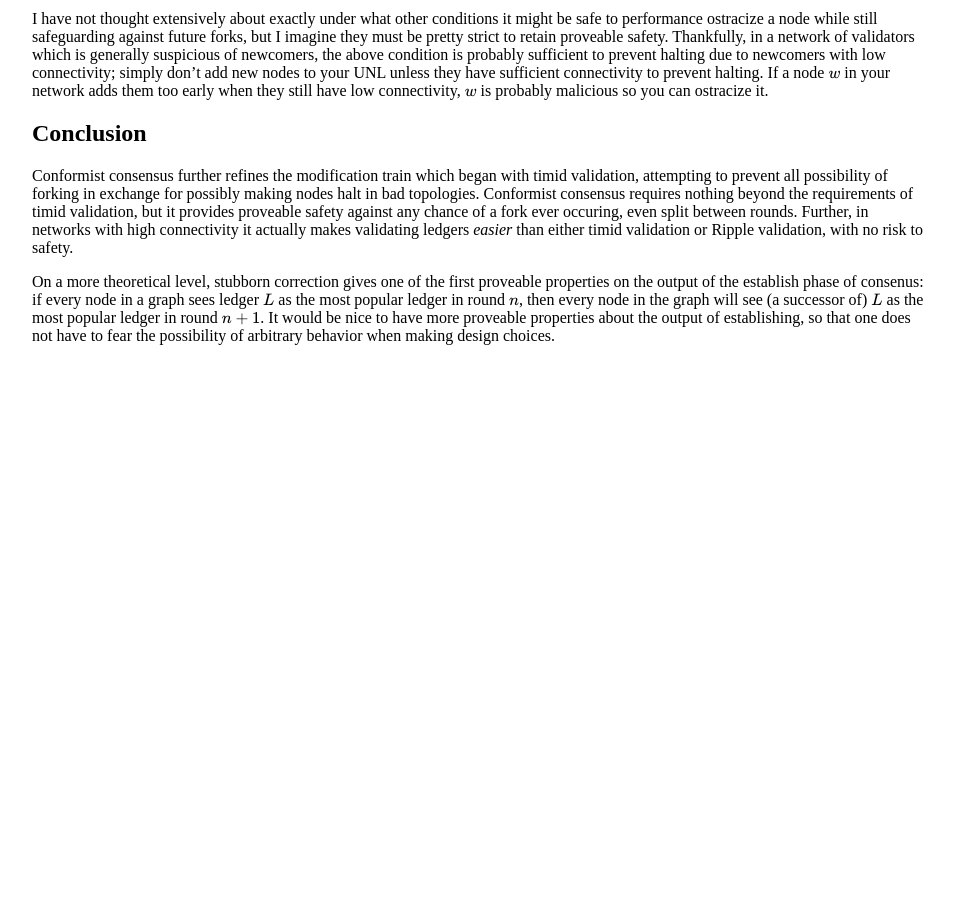
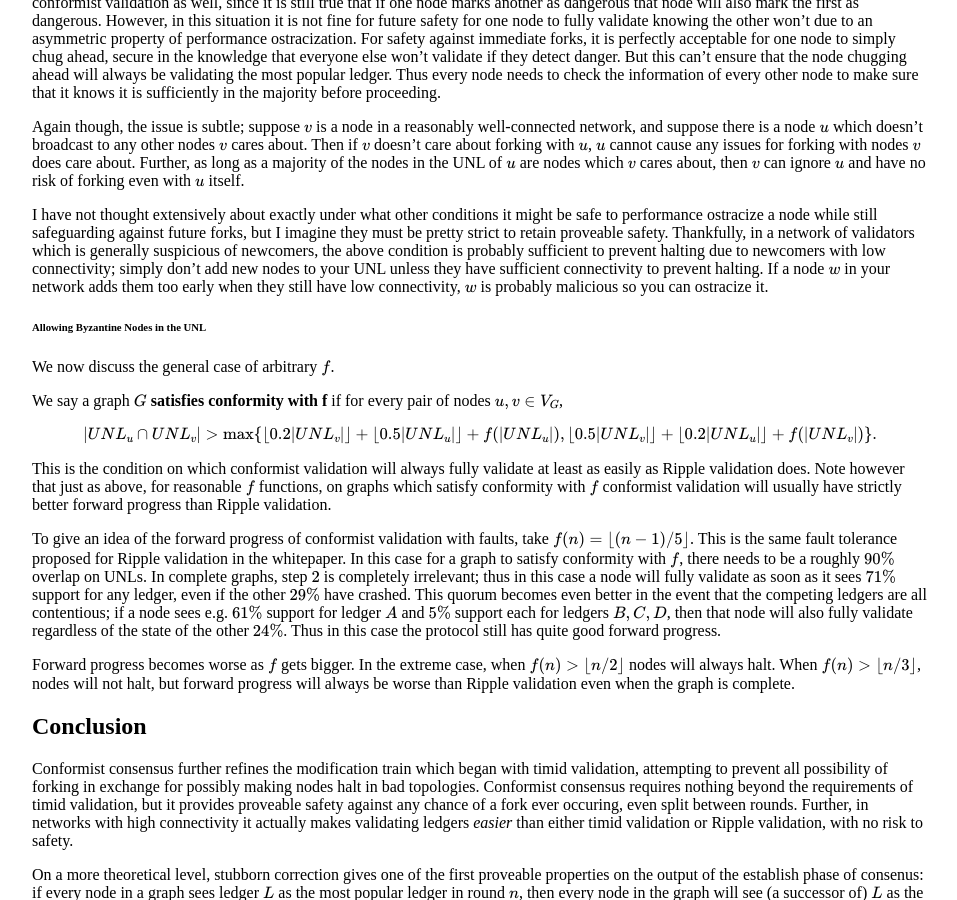
Before and after one commit to ChronusZ/chronusz.github.io, a Jekyll site: the page built from _posts/2017-07-02-conformist-consensus.md, in a window 1280 px wide and 900 px high, scrolled down 3195 px. Shown: the whole window, without its empty margins (160-1117 px from the left). Built offline with Jekyll 4.4.1, drawn with Linux system fonts in a browser that asks for light colours; formulas are drawn with MathJax 3; before the commit the page ends 3600 px from its top, so only the background shows below that; some of the changed text lies outside the part shown.

Commit message:
Update 2017-07-02-conformist-consensus.md

```diff
--- a/_posts/2017-07-02-conformist-consensus.md
+++ b/_posts/2017-07-02-conformist-consensus.md
@@ -57,13 +57,19 @@ Let $$v\in V_G$$ be any node. Let $$C(v)\subseteq V_G$$ be the set of nodes $$v$
 
 To clarify, $$C(v)$$ has no impact on Byzantine safety. It *only* says which nodes $$v$$ checks fork-safety with. Byzantine safety is entirely determined by UNLs: a Byzantine node which is not in your UNL can't make you fork with another node, and a Byzantine node which is in your UNL will affect your fork-safety the same regardless of whether you "care about" it or not. To avoid thinking the protocol is safe in situations where it isn't, it is best to always require that $$UNL_v\subseteq C(v)$$ (but there's of course no need to require that $$UNL_v = C(v)$$).
 
+For robustness, we also add a parameter allowing some fraction of anyone's UNL to be Byzantine and still get proveable safety. Thus nodes which are not known to be Byzantine still won't affect the protocol. This allowance comes at the cost of forward progress: the more nodes one wants to allow to be Byzantine, the harder it is to fully validate a ledger.
+
+To keep things as abstract as possible, let $$f:\mathbb{N}\to\mathbb{N}_0$$ be an arbitrary monotone-increasing function. The values of $$f$$ are interpreted as "in a UNL of size $$n\in\mathbb{N}$$, we allow at most $$f(n)$$ arbitrarily chosen nodes in the UNL to be Byzantine". In general $$f$$ will probably only ever be (the floor of) a linear function with a slope between $$0$$ and $$0.5$$, but it may be helpful for pedagogy to be able to recognize immediately where $$f$$ shows up.
+
 For each $$u\in UNL_v$$, let $$X(u)$$ denote the ledger $$u$$ is validating, or $$\bot$$ if this is unknown. $$v$$ runs the following algorithm to determine whether or not it should validate:
 
-1. Check if either there exists some ledger $$L$$ such that for every $$L'\neq L$$, $$\#\{u\in UNL_v:X(u)=L\}+\chi(L,L')>\#\{u\in UNL_v:X(u)=L'\vee X(u)=\bot\}.$$ If so, store the ledger $$L$$ and the set $$S=\#\{u\in UNL_v:X(u)=L\}$$ as private variables, and proceed to step $$2$$. If we hear from all of our neighbors and there is no ledger satisfying the above condition, or enough time passes and still the above condition is not satisfied, reject validation and terminate the algorithm.
-2. For each node $$u\in C(v)$$, mark $$u$$ as **safe** iff for every ledger $$L'\neq L$$, $$\vert UNL_u\cap S\vert+\chi(L,L')>\vert UNL_u\setminus UNL_v\vert + \#\{w\in UNL_v\cap UNL_u : X(w)=L'\vee X(w)=\bot\vee w\}$$.
+1. Check if either there exists some ledger $$L$$ such that for every $$L'\neq L$$, $$\vert S\vert+\chi(L,L')>\#\{u\in UNL_v:X(u)=L'\vee X(u)=\bot\}+2f(\vert UNL_v\vert).$$ If so, store the ledger $$L$$ and the set $$S=\#\{u\in UNL_v:X(u)=L\}$$ as private variables, and proceed to step $$2$$. If we hear from all of our neighbors and there is no ledger satisfying the above condition, or enough time passes and still the above condition is not satisfied, reject validation and terminate the algorithm.
+2. For each node $$u\in C(v)$$, mark $$u$$ as **safe** iff for every ledger $$L'\neq L$$, $$\vert UNL_u\cap S\vert+\chi(L,L')>\vert UNL_u\setminus UNL_v\vert + \#\{w\in UNL_v\cap UNL_u : X(w)=L'\vee X(w)=\bot\}+2f(\vert UNL_u\vert)$$.
 3. If every node in $$C(v)$$ has been marked safe, fully validate the ledger $$L$$. Otherwise reject validation (or do optimistic waiting if so desired).
 
 #### Analysis
+
+For expository reasons, assume temporarily that $$f(n)=0$$ for all $$n\in\mathbb{N}$$. Further below we will discuss the general case.
 
 Some explanation may be necessary to explain why conformist validation can change "$$80\%$$ support" to "most popular" in step $$1$$ and not run into issues with safety.
 
@@ -91,6 +97,21 @@ Again though, the issue is subtle; suppose $$v$$ is a node in a reasonably well-
 
 I have not thought extensively about exactly under what other conditions it might be safe to performance ostracize a node while still safeguarding against future forks, but I imagine they must be pretty strict to retain proveable safety. Thankfully, in a network of validators which is generally suspicious of newcomers, the above condition is probably sufficient to prevent halting due to newcomers with low connectivity; simply don't add new nodes to your UNL unless they have sufficient connectivity to prevent halting. If a node $$w$$ in your network adds them too early when they still have low connectivity, $$w$$ is probably malicious so you can ostracize it.
 
+###### Allowing Byzantine Nodes in the UNL
+
+We now discuss the general case of arbitrary $$f$$.
+
+We say a graph $$G$$ **satisfies conformity with f** if for every pair of nodes $$u,v\in V_G$$,
+\begin{aligned}
+\vert UNL_u\cap UNL_v \vert > \max\\{\lfloor 0.2\vert UNL_v\vert\rfloor + \lfloor 0.5\vert UNL_u\vert\rfloor+f(\vert UNL_u\vert),\lfloor 0.5\vert UNL_v\vert\rfloor + \lfloor 0.2\vert UNL_u\vert\rfloor+f(\vert UNL_v\vert)\\}.
+\end{aligned}
+
+This is the condition on which conformist validation will always fully validate at least as easily as Ripple validation does. Note however that just as above, for reasonable $$f$$ functions, on graphs which satisfy conformity with $$f$$ conformist validation will usually have strictly better forward progress than Ripple validation.
+
+To give an idea of the forward progress of conformist validation with faults, take $$f(n)=\lfloor (n-1)/5\rfloor$$. This is the same fault tolerance proposed for Ripple validation in the whitepaper. In this case for a graph to satisfy conformity with $$f$$, there needs to be a roughly $$90\%$$ overlap on UNLs. In complete graphs, step $$2$$ is completely irrelevant; thus in this case a node will fully validate as soon as it sees $$71\%$$ support for any ledger, even if the other $$29\%$$ have crashed. This quorum becomes even better in the event that the competing ledgers are all contentious; if a node sees e.g. $$61\%$$ support for ledger $$A$$ and $$5\%$$ support each for ledgers $$B,C,D$$, then that node will also fully validate regardless of the state of the other $$24\%$$. Thus in this case the protocol still has quite good forward progress.
+
+Forward progress becomes worse as $$f$$ gets bigger. In the extreme case, when $$f(n)>\lfloor n/2\rfloor$$ nodes will always halt. When $$f(n)>\lfloor n/3\rfloor$$, nodes will not halt, but forward progress will always be worse than Ripple validation even when the graph is complete.
+
 ## Conclusion
 
 Conformist consensus further refines the modification train which began with timid validation, attempting to prevent all possibility of forking in exchange for possibly making nodes halt in bad topologies. Conformist consensus requires nothing beyond the requirements of timid validation, but it provides proveable safety against any chance of a fork ever occuring, even split between rounds. Further, in networks with high connectivity it actually makes validating ledgers *easier* than either timid validation or Ripple validation, with no risk to safety.
```
